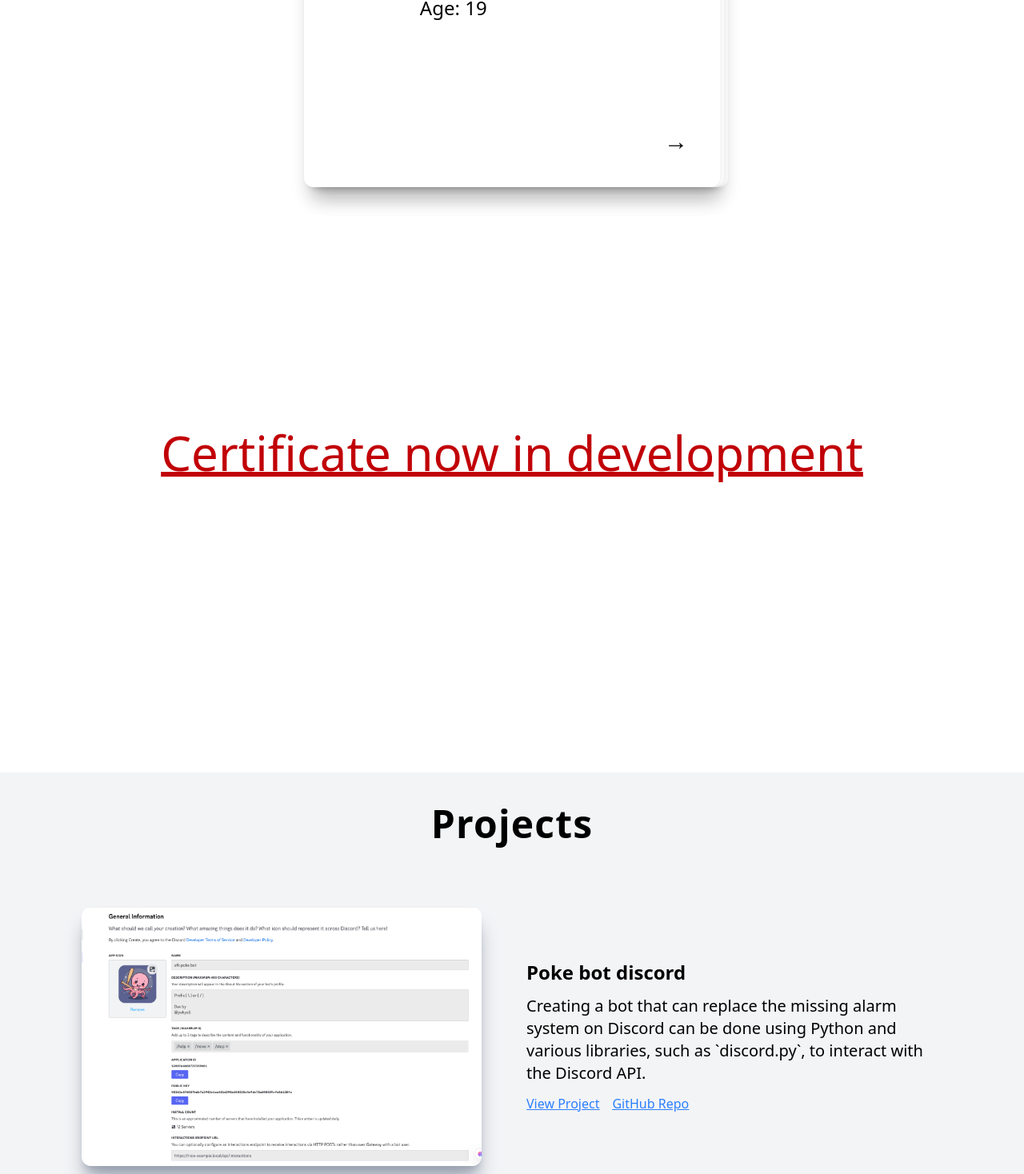
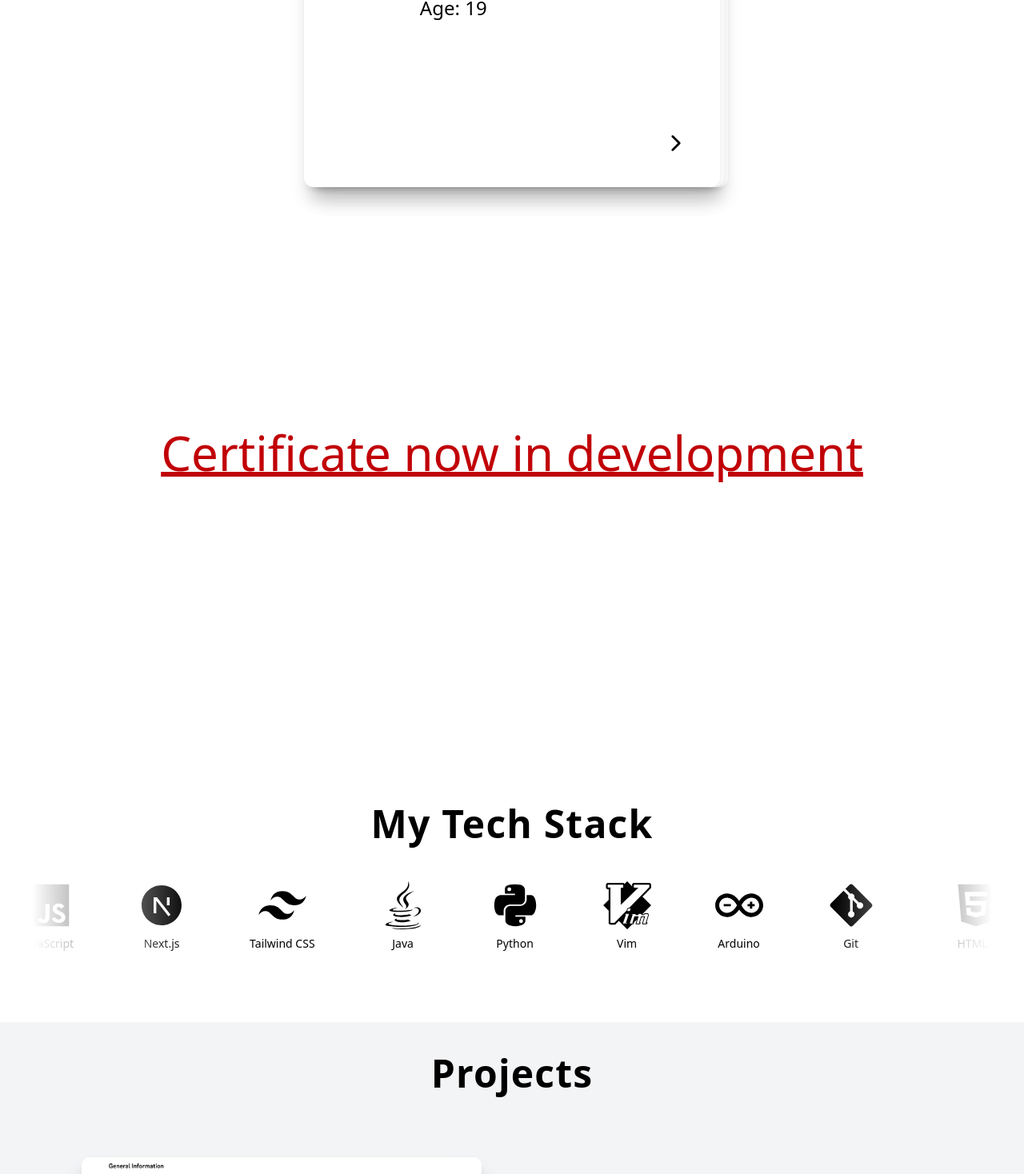
Before and after one commit to TAHPAPANGKORN/nextJs-Profile, a Next.js app: page / in a window 1280 px wide. Shown: the part 1434-2902 px from the top of the page at 80% size. Built offline with nearby package versions, Linux system fonts and the light colour scheme.

Commit message:
add fast marquee

```diff
--- a/package.json
+++ b/package.json
@@ -14,6 +14,8 @@
     "next": "15.2.4",
     "react": "^19.0.0",
     "react-dom": "^19.0.0",
+    "react-fast-marquee": "^1.6.5",
+    "react-icons": "^5.5.0",
     "react-type-animation": "^3.2.0"
   },
   "devDependencies": {
@@ -30,6 +32,8 @@
     "typescript": "^5"
   },
   "bundleDependencies": [
-    "aos"
+    "aos",
+    "react-fast-marquee",
+    "react-icons"
   ]
 }
--- a/src/app/components/StackCard/StackCard.tsx
+++ b/src/app/components/StackCard/StackCard.tsx
@@ -2,6 +2,7 @@
 
 import { useState } from "react";
 import { motion, AnimatePresence } from "framer-motion";
+import { IoIosArrowForward } from "react-icons/io";
 
 const cards = [
   {
@@ -66,8 +67,8 @@
                     dangerouslySetInnerHTML={{ __html: card.content }}
                   />
                 </div>
-                <span className="absolute right-10  bottom-3 md:bottom-10 text-3xl cursor-pointer hover:text-black/30">
-                  →
+                <span className="absolute right-10  bottom-5 md:bottom-10 text-3xl cursor-pointer hover:text-black/30">
+                  <IoIosArrowForward />
                 </span>
               </motion.div>
             ))}
--- /dev/null
+++ b/src/app/components/TechnologyUse/Logo.tsx
@@ -0,0 +1,33 @@
+import React from 'react'
+import { FaHtml5, FaCss3Alt, FaJava, FaPython, FaGitAlt } from "react-icons/fa";
+import { IoLogoJavascript } from "react-icons/io5";
+import { RiNextjsFill, RiTailwindCssFill } from "react-icons/ri";
+import { SiVim, SiArduino } from "react-icons/si";
+
+let logoArr = [
+  { icon: <FaHtml5 />, name: "HTML5" },
+  { icon: <FaCss3Alt />, name: "CSS3" },
+  { icon: <IoLogoJavascript />, name: "JavaScript" },
+  { icon: <RiNextjsFill />, name: "Next.js" },
+  { icon: <RiTailwindCssFill />, name: "Tailwind CSS" },
+  { icon: <FaJava />, name: "Java" },
+  { icon: <FaPython />, name: "Python" },
+  { icon: <SiVim />, name: "Vim" },
+  { icon: <SiArduino />, name: "Arduino" },
+  { icon: <FaGitAlt />, name: "Git" },
+];
+
+function Logo() {
+  return (
+    <div className="flex flex-wrap gap-4 p-4">
+      {logoArr.map((logo, index) => (
+        <div key={index} className="flex flex-col m-8 items-center text-6xl">
+          {logo.icon}
+          <span className="text-sm mt-2">{logo.name}</span>
+        </div>
+      ))}
+    </div>
+  );
+}
+
+export default Logo;
--- /dev/null
+++ b/src/app/components/TechnologyUse/TechnologyUse.tsx
@@ -0,0 +1,16 @@
+import React from 'react'
+import Marquee from "react-fast-marquee";
+import Logo from "@/app/components/TechnologyUse/Logo"
+
+function TechnologyUse() {
+  return (
+    <div className="flex flex-col items-center justify-center p-10">
+      <h1 className="header-item">My Tech Stack</h1>
+      <Marquee pauseOnHover={true} gradient={true} autoFill={true}>
+        <Logo />
+      </Marquee>
+    </div>
+  );
+}
+
+export default TechnologyUse
--- a/src/app/page.tsx
+++ b/src/app/page.tsx
@@ -3,6 +3,7 @@
 import { StackCards }  from "@/app/components/StackCard/StackCard";
 import { Certificate } from "./components/Certificate/Certificate";
 import { Project } from "@/app/components/Project/Project"
+import  TechnologyUse  from "@/app/components/TechnologyUse/TechnologyUse";
 
 export const runtime = 'edge';
 
@@ -13,6 +14,7 @@
       <HeroSection />
       <StackCards />
       <Certificate />
+      <TechnologyUse />
       <Project />
       </div>
   );
```
Also changed, not shown: 1 other file (tests, documents, lock files or other folders).
